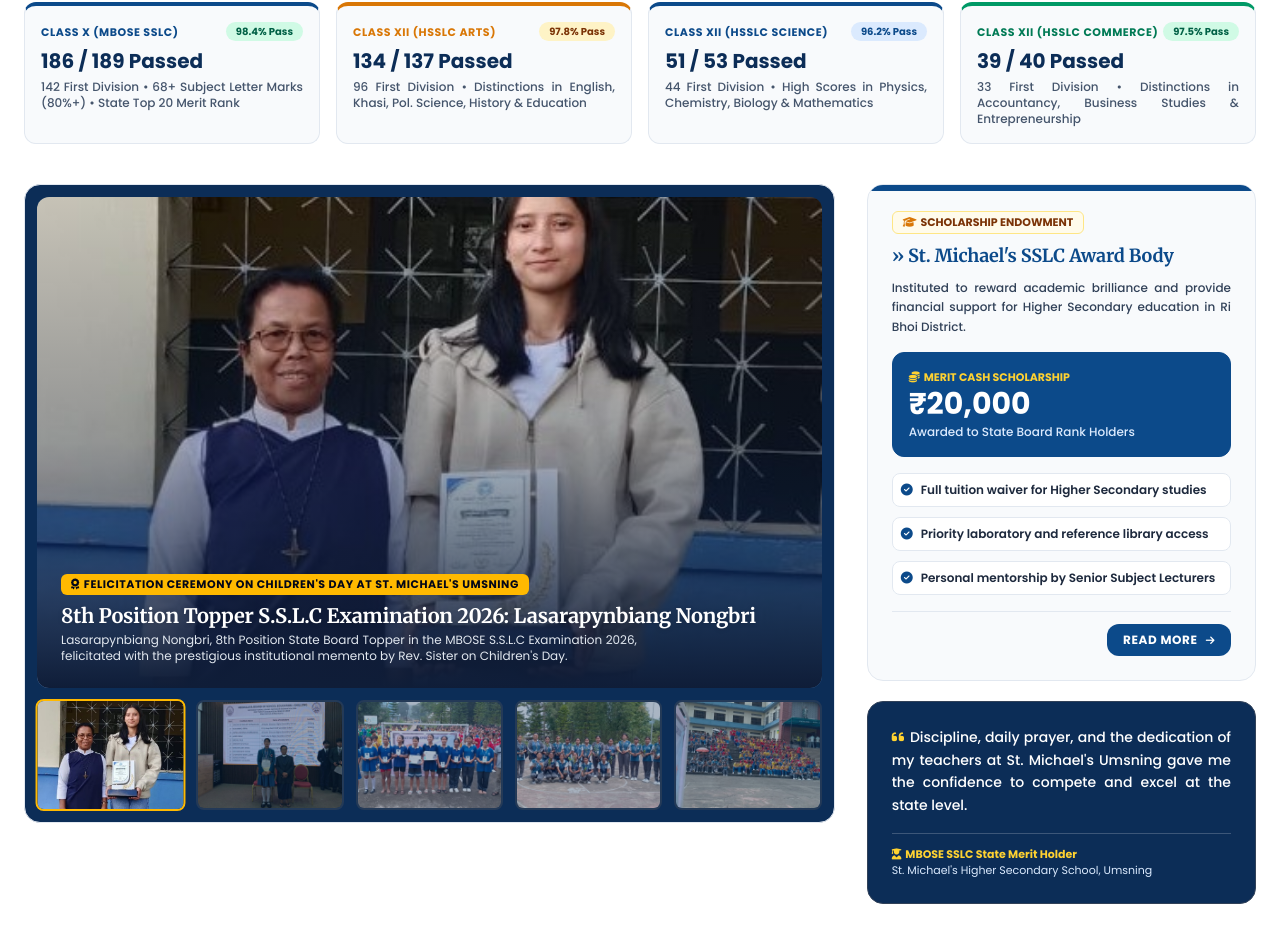
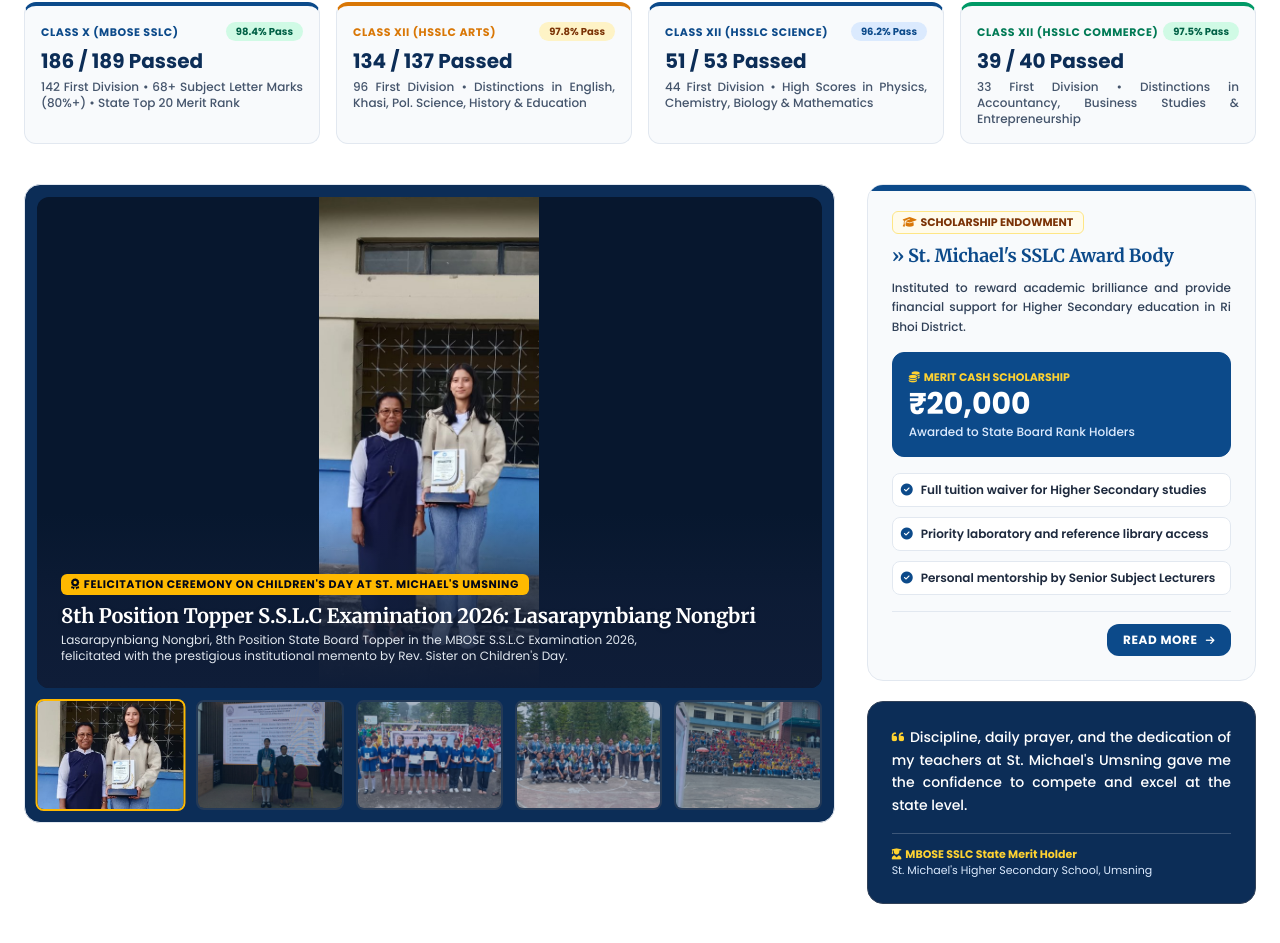
Before and after one commit to soumitra69/ST.-MHSS, a React (Vite) app: page / in a window 1280 px wide. Shown: the part 6460-7403 px from the top of the page. Built offline with nearby package versions, Linux system fonts and the light colour scheme.

Commit message:
Fix SSLC topper photo: restore full uncropped photo and display with object-contain

```diff
--- a/src/components/TopperFelicitation.tsx
+++ b/src/components/TopperFelicitation.tsx
@@ -157,16 +157,16 @@ export const TopperFelicitation: React.FC<TopperFelicitationProps> = ({ onNaviga
           {/* Main Photo Feature */}
           <div className="lg:col-span-8" data-aos="fade-right" data-aos-duration="800">
             <div className="rounded-2xl overflow-hidden border border-slate-200 bg-[#0c2d57] p-3 shadow-xl">
-              <div className="relative aspect-4/3 sm:aspect-16/10 bg-black rounded-xl overflow-hidden">
+              <div className="relative aspect-4/3 sm:aspect-16/10 bg-[#07172e] rounded-xl overflow-hidden flex items-center justify-center">
                 <img
                   src={felicitationPhotos[selectedPhoto].src}
                   alt={felicitationPhotos[selectedPhoto].title}
                   loading="lazy"
                   decoding="async"
-                  className="w-full h-full object-contain sm:object-cover transition-opacity duration-300"
+                  className="w-full h-full object-contain transition-opacity duration-300"
                 />
-                <div className="absolute inset-0 bg-gradient-to-t from-[#0F1D38] via-[#0F1D38]/30 to-transparent pointer-events-none" />
-                <div className="absolute bottom-0 left-0 right-0 p-5 sm:p-6 text-white">
+                <div className="absolute inset-x-0 bottom-0 h-44 bg-gradient-to-t from-[#0F1D38] via-[#0F1D38]/70 to-transparent pointer-events-none" />
+                <div className="absolute bottom-0 left-0 right-0 p-4 sm:p-6 text-white">
                   <span className="inline-block rounded-md bg-amber-400 px-2.5 py-0.5 text-[11px] uppercase tracking-wider text-slate-950 font-extrabold mb-2">
                     <i className="fas fa-award mr-1" aria-hidden="true"></i>
                     {felicitationPhotos[selectedPhoto].subtitle}
```
Also changed, not shown: public/assets/lasarapynbiang-nongbri-topper.jpg.
